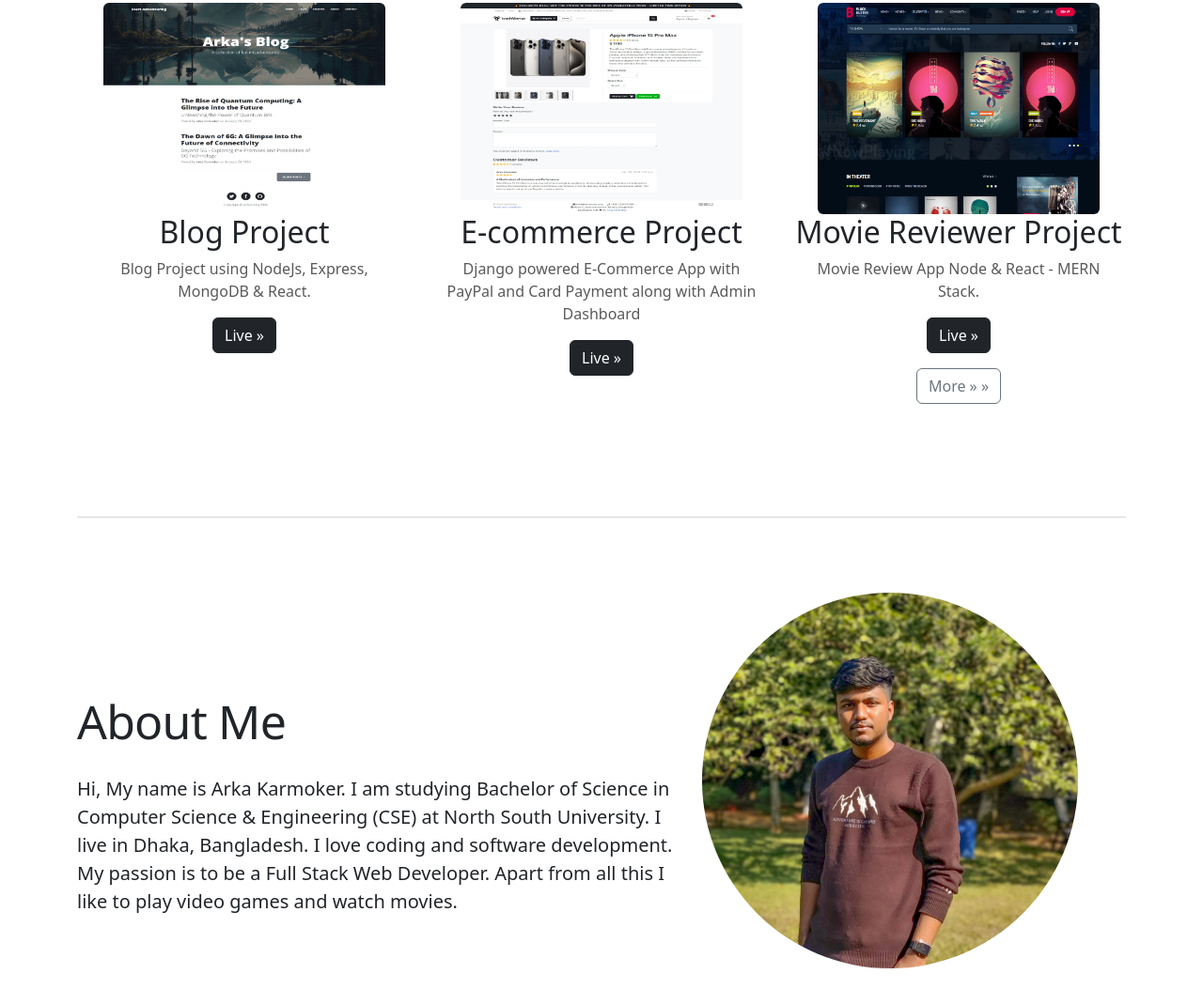
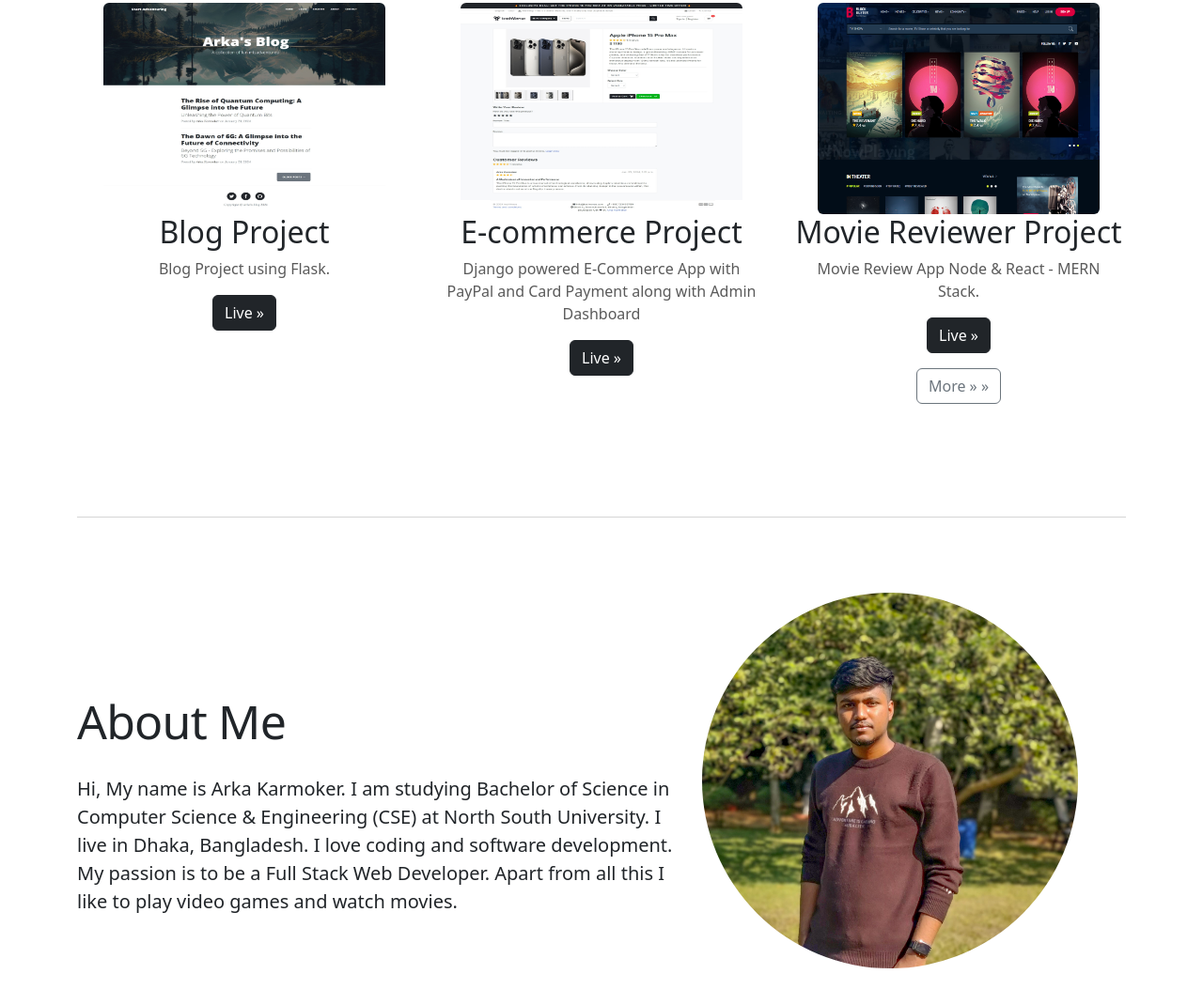
Before and after one commit to ArkaKarmoker/My-Personal-Site, a plain HTML site: page index.html in a window 1280 px wide. Shown: the part 656-1726 px from the top of the page at 94% size. Drawn offline with nearby package versions, Linux system fonts and the light colour scheme.

Commit message:
Update index.html

```diff
--- a/index.html
+++ b/index.html
@@ -191,8 +191,8 @@
 
 
           <h2 class="fw-normal text-dark">Blog Project</h2>
-          <p>Blog Project using NodeJs, Express, MongoDB & React.</p>
-          <p><a class="btn btn-secondary btn-dark" href="sticky-footer.html">Live &raquo;</a></p>
+          <p>Blog Project using Flask.</p>
+          <p><a class="btn btn-secondary btn-dark" href="https://arkakarmoker.pythonanywhere.com/">Live &raquo;</a></p>
         </div><!-- /.col-lg-4 -->
         <div class="col-lg-4">
           <!-- <svg class="bd-placeholder-img rounded" width="140" height="140" xmlns="http://www.w3.org/2000/svg" role="img" aria-label="Placeholder: 140x140" preserveAspectRatio="xMidYMid slice" focusable="false"><title>Placeholder</title><rect width="100%" height="100%" fill="#777"/><text x="50%" y="50%" fill="#777" dy=".3em">140x140</text></svg> -->
```
